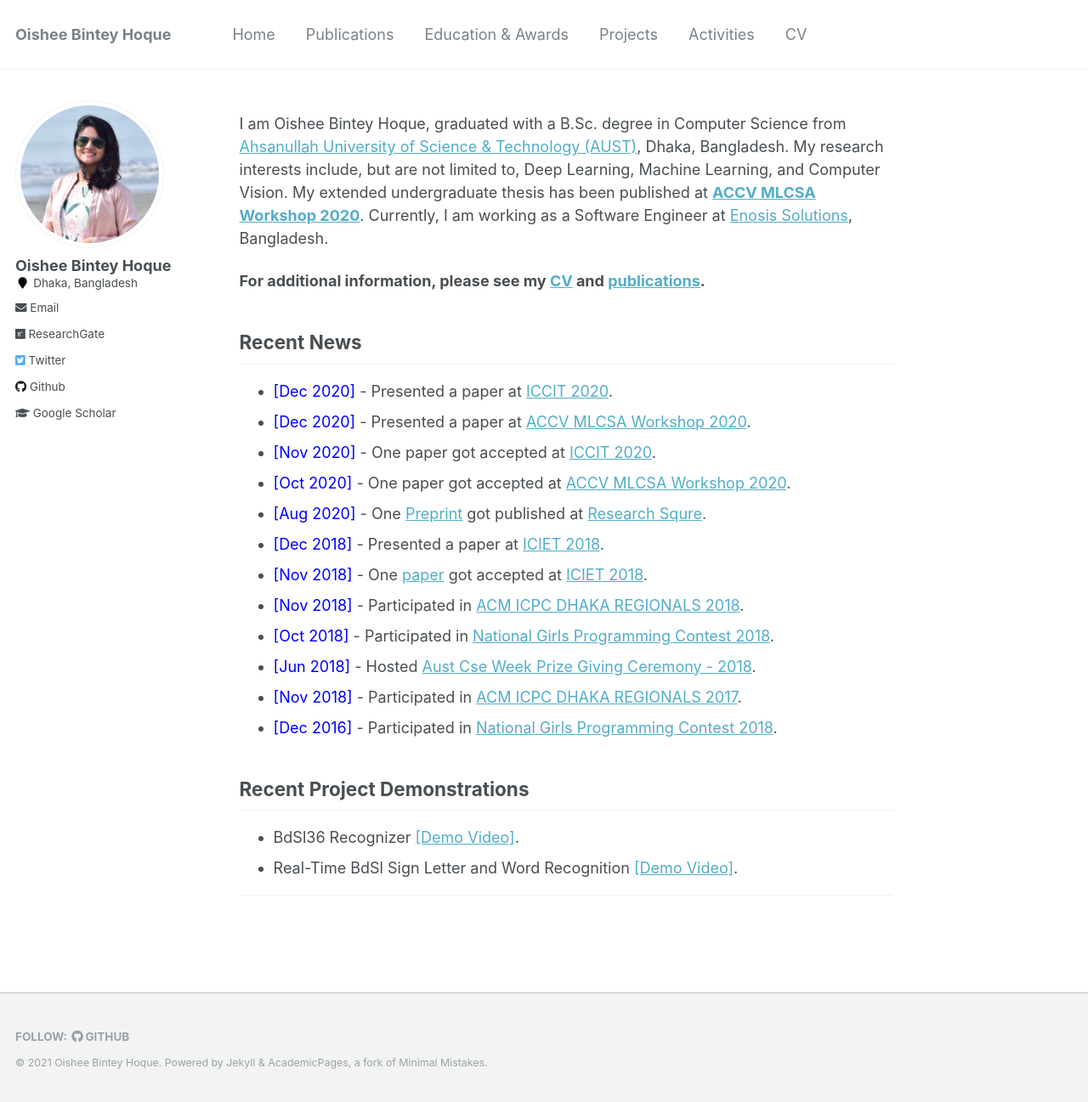
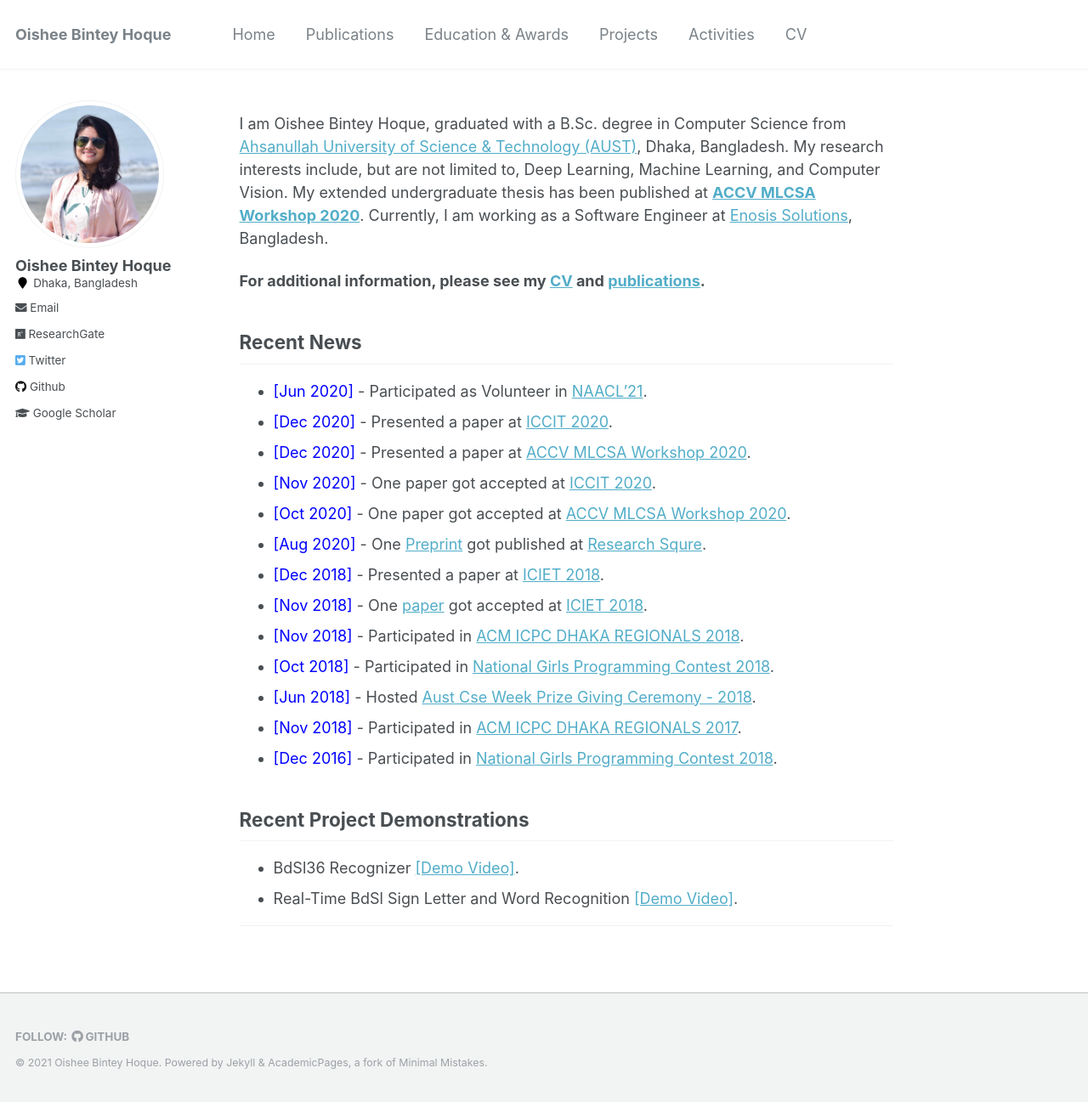
Before and after one commit to oishee-hoque/oishee-hoque.github.io, a Jekyll site: the page built from _pages/about.md, in a window 1280 px wide and 1297 px high. Shown: the whole window at 85% size. Built offline with Jekyll 4.4.1, drawn with Linux system fonts in a browser that asks for light colours.

Commit message:
Update about.md

```diff
--- a/_pages/about.md
+++ b/_pages/about.md
@@ -17,6 +17,7 @@ I am Oishee Bintey Hoque, graduated with a B.Sc. degree in Computer Science from
 
 ## Recent News
 
+- <span style="color:Blue"> [Jun 2020] </span> - Participated as Volunteer in [NAACL'21](https://2021.naacl.org/).
 - <span style="color:Blue"> [Dec 2020] </span> - Presented a paper at [ICCIT 2020](http://iccit.org.bd/2020/).
 - <span style="color:Blue"> [Dec 2020] </span> - Presented a paper at [ACCV MLCSA Workshop 2020](http://mlp.sci.yamaguchi-u.ac.jp/MLCSA2020/index.html).
 - <span style="color:Blue"> [Nov 2020] </span> - One paper got accepted at [ICCIT 2020](http://iccit.org.bd/2020/).
```
